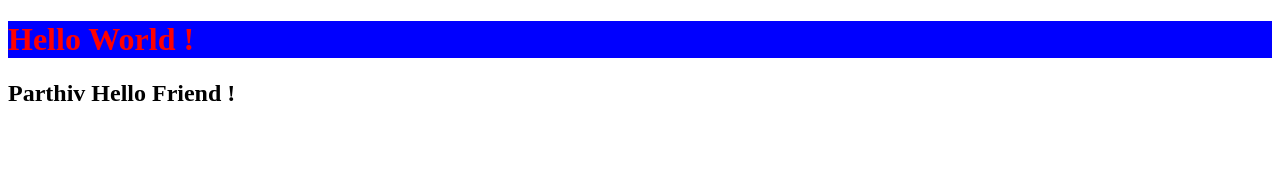
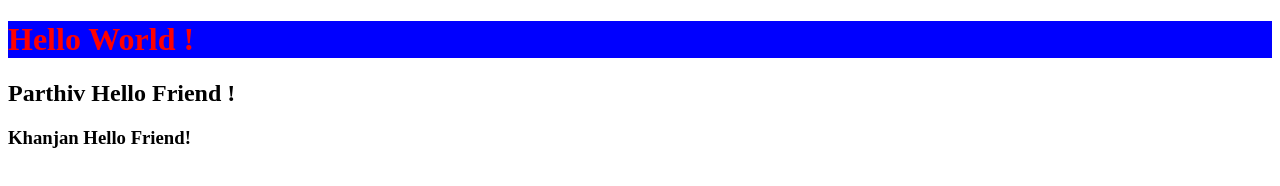
Before and after one commit to Parthiv1211/testing, a plain HTML site: page index.html in a window 1280 px wide. Drawn offline with Linux system fonts and the light colour scheme.

Commit message:
add <h3>

```diff
--- a/index.html
+++ b/index.html
@@ -10,5 +10,6 @@
 <body>
      <h1>Hello World !</h1>
      <h2>Parthiv Hello Friend !</h2>
+     <h3>Khanjan Hello Friend!</h3>
 </body>
 </html>
```
